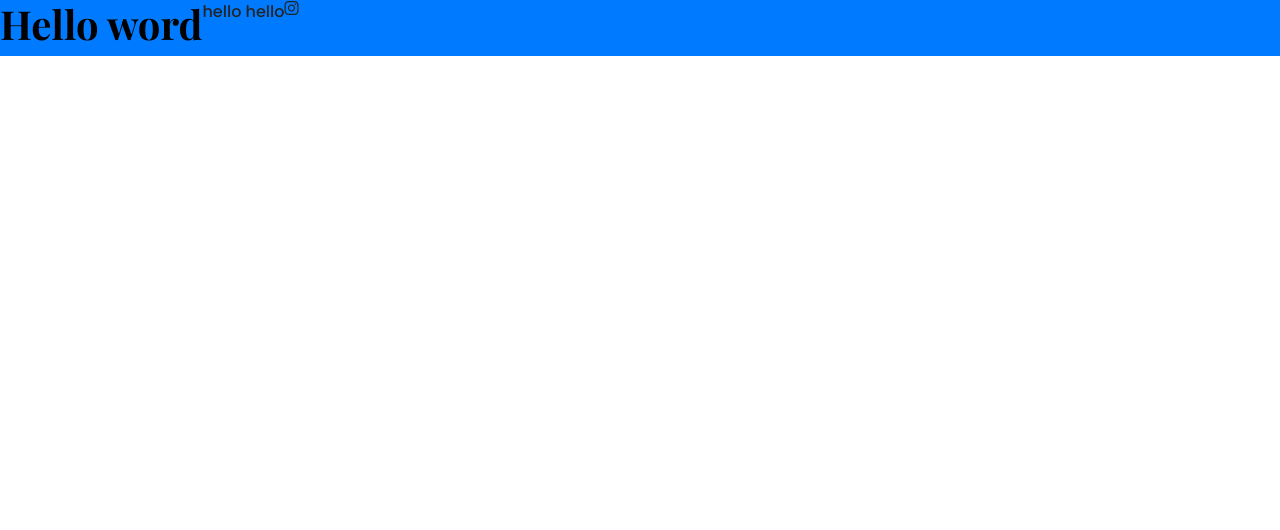
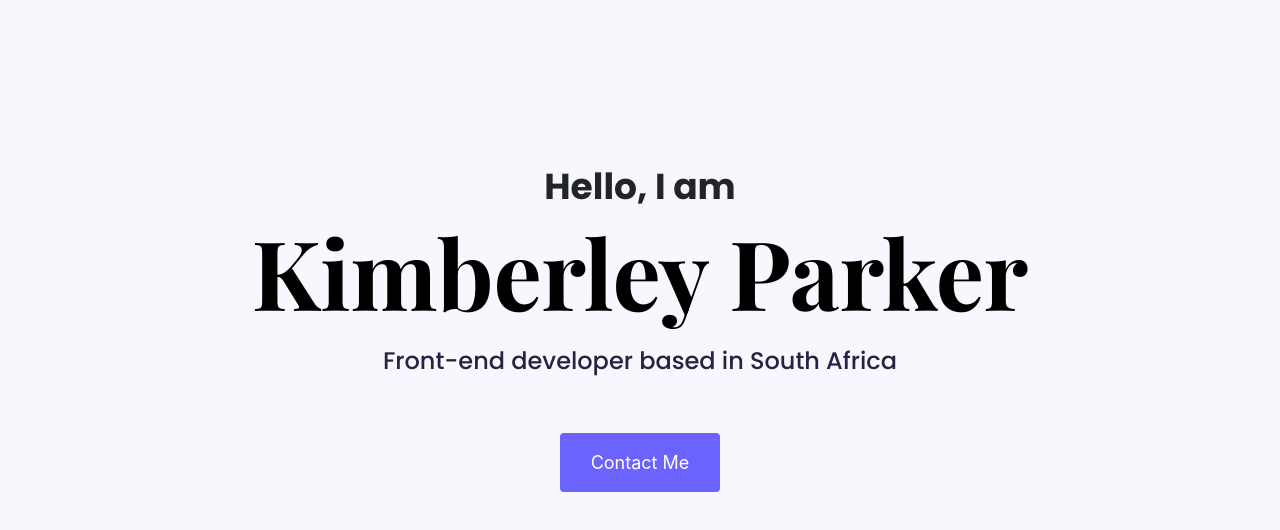
Before and after one commit to KimJaneParker/portfolio-project, a plain HTML site: page index.html in a window 1280 px wide. Drawn offline with nearby package versions, Linux system fonts and the light colour scheme.

Commit message:
added root variables

```diff
--- a/index.html
+++ b/index.html
@@ -40,10 +40,13 @@
     <title>Document</title>
   </head>
   <body>
-    <div class="d-flex bg-primary">
-      <h1>Hello word</h1>
-      <p>hello hello</p>
-      <i class="fa-brands fa-instagram"></i>
+    <div class="hero">
+      <p>Hello, I am</p>
+      <h1>Kimberley Parker</h1>
+      <h2 class="mb-5">Front-end developer based in South Africa</h2>
+      <div>
+        <a href="#" class="btn btn-branding"> Contact Me</a>
+      </div>
     </div>
   </body>
 </html>
--- a/style/portfolio.css
+++ b/style/portfolio.css
@@ -1,9 +1,54 @@
-h1 {
+:root {
+  --branding-color: #6c63ff;
+  --seconday-color: #f9f7fe;
+  --heading-font-family: "Playfair Display", serif;
+  --default-font-family: "Poppins", sans-serif;
+}
+
+h1,
+h2,
+h3,
+h4,
+h5,
+h6 {
   color: black;
-  font-family: "Playfair Display", serif;
+  font-family: var(--heading-font-family);
   font-weight: bold;
 }
 
+h1 {
+  font-size: 96px;
+}
+
 p {
-  font-family: "Poppins", sans-serif;
+  font-family: var(--default-font-family);
 }
+
+.hero {
+  background-color: var(--seconday-color);
+  text-align: center;
+  padding: 160px 20px;
+}
+
+.hero p {
+  font-size: 36px;
+  font-weight: bold;
+  margin: 0;
+}
+
+.hero h2 {
+  font-family: var(--default-font-family);
+  font-weight: normal;
+  font-size: 24px;
+  line-height: 2;
+  color: #272142;
+}
+
+.btn-branding {
+  background-color: var(--branding-color);
+  border-radius: 4;
+  color: white;
+  font-size: 18px;
+  line-height: 27px;
+  padding: 15px 30px;
+}
```
